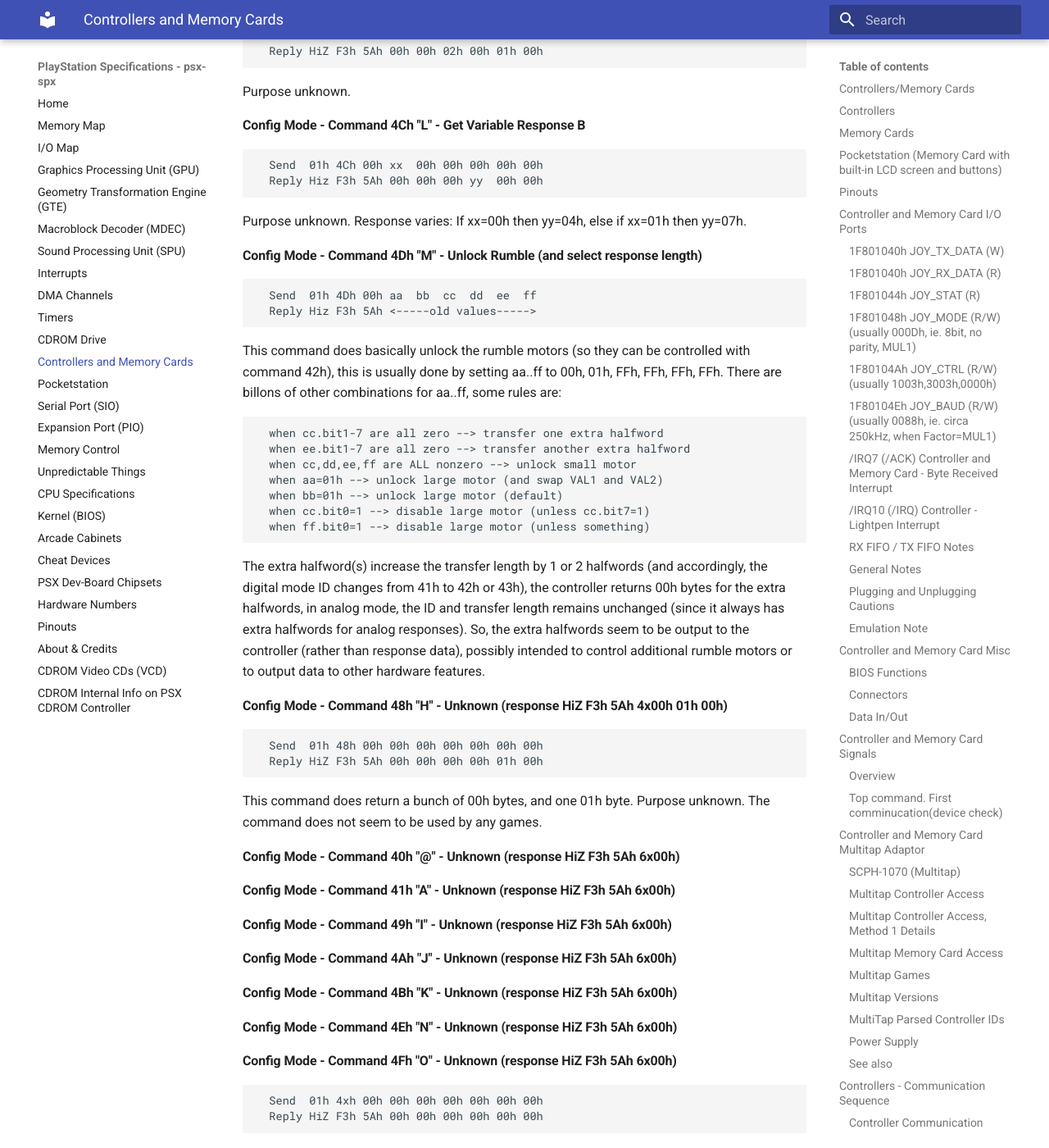
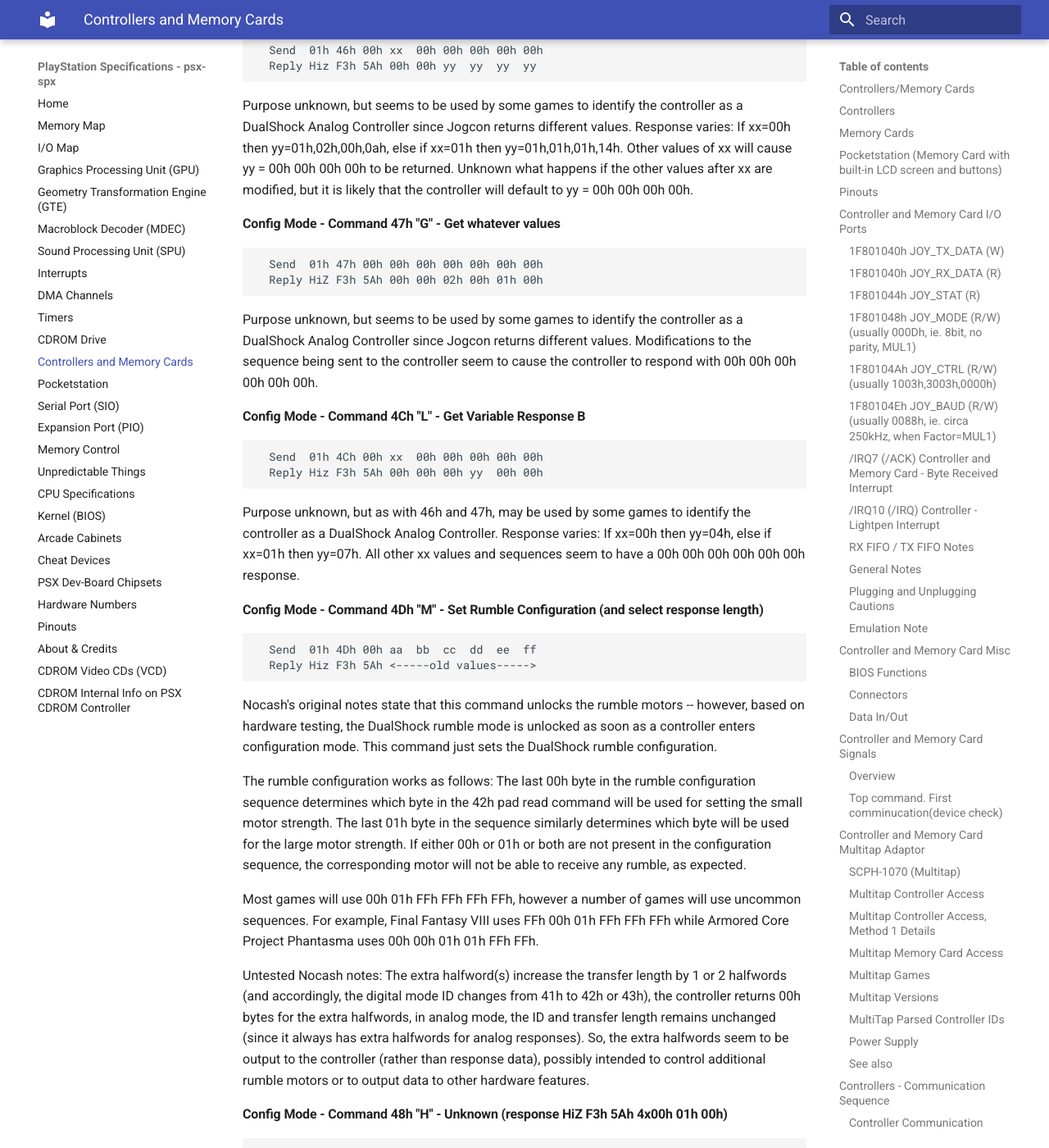
Before and after one commit to psx-spx/psx-spx.github.io, an MkDocs documentation site: the page built from docs/controllersandmemorycards.md, in a window 1280 px wide and 1400 px high, scrolled down 31363 px. Shown: the whole window at 82% size. Built offline with MkDocs 1.6.1 and Material for MkDocs 9.7.7, drawn with Linux system fonts in a browser that asks for light colours; some of the changed text lies outside the part shown.

Commit message:
Controllers: Add notes from hardware testing

````diff
--- a/docs/controllersandmemorycards.md
+++ b/docs/controllersandmemorycards.md
@@ -1300,6 +1300,8 @@
 and SCPH-110 (for controlling the right/small motor), alternately those newer
 pads can use the config commands (for gaining access to both motors).<br/>
 
+When the controller enters configuration mode, the old rumble method is disabled until a hard reset. Unknown if it's possible to re-enable the old rumble method programmatically.
+
 #### New Method, two motors, with config commands (SCPH-1200, SCPH-110)
 For using the new rumble method, one must unlock the new rumble mode, for that
 purpose Sony has invented a "slightly" overcomplicated protocol with not less
@@ -1366,6 +1368,9 @@
 command 42h (button data) (and analog inputs when in analog mode) (but without
 M1 and M2 parameters). While in config mode, the ID bytes are always "F3h 5Ah"
 (instead of the normal analog/digital ID bytes).<br/>
+
+Entering configuration mode enables the DualShock rumble method and disables the legacy rumble method. Unknown if it's possible to re-enable the old rumble method programmatically.
+
 ```
   xx=00h Stay in Normal mode
   xx=01h Enter Configuration mode
@@ -1420,6 +1425,8 @@
 If "sel=02h", then "val" is applied as new LED state (val=00h for LED off aka
 Digital mode, and val=01h for LED on/red aka analog mode).<br/>
 
+Using this command has a side effect of resetting the DualShock rumble configuration to FFh FFh FFh FFh FFh FFh.
+
 #### Config Mode - Command 45h "E" - Get LED State (and whatever values)
 ```
   Send  01h 45h 00h 00h 00h 00h 00h 00h 00h
@@ -1434,42 +1441,34 @@
   Send  01h 46h 00h xx  00h 00h 00h 00h 00h
   Reply Hiz F3h 5Ah 00h 00h yy  yy  yy  yy
 ```
-Purpose unknown. Response varies: If xx=00h then yy=01h,02h,00h,0ah, else if
-xx=01h then yy=01h,01h,01h,14h.<br/>
+Purpose unknown, but seems to be used by some games to identify the controller as a DualShock Analog Controller since Jogcon returns different values. Response varies: If xx=00h then yy=01h,02h,00h,0ah, else if xx=01h then yy=01h,01h,01h,14h. Other values of xx will cause yy = 00h 00h 00h 00h to be returned. Unknown what happens if the other values after xx are modified, but it is likely that the controller will default to yy = 00h 00h 00h 00h. <br/>
 
 #### Config Mode - Command 47h "G" - Get whatever values
 ```
   Send  01h 47h 00h 00h 00h 00h 00h 00h 00h
   Reply HiZ F3h 5Ah 00h 00h 02h 00h 01h 00h
 ```
-Purpose unknown.<br/>
+Purpose unknown, but seems to be used by some games to identify the controller as a DualShock Analog Controller since Jogcon returns different values. Modifications to the sequence being sent to the controller seem to cause the controller to respond with 00h 00h 00h 00h 00h 00h.<br/>
 
 #### Config Mode - Command 4Ch "L" - Get Variable Response B
 ```
   Send  01h 4Ch 00h xx  00h 00h 00h 00h 00h
   Reply Hiz F3h 5Ah 00h 00h 00h yy  00h 00h
 ```
-Purpose unknown. Response varies: If xx=00h then yy=04h, else if xx=01h then
-yy=07h.<br/>
-
-#### Config Mode - Command 4Dh "M" - Unlock Rumble (and select response length)
+Purpose unknown, but as with 46h and 47h, may be used by some games to identify the controller as a DualShock Analog Controller. Response varies: If xx=00h then yy=04h, else if xx=01h then yy=07h. All other xx values and sequences seem to have a 00h 00h 00h 00h 00h 00h response.<br/>
+
+#### Config Mode - Command 4Dh "M" - Set Rumble Configuration (and select response length)
 ```
   Send  01h 4Dh 00h aa  bb  cc  dd  ee  ff
   Reply Hiz F3h 5Ah <-----old values----->
 ```
-This command does basically unlock the rumble motors (so they can be controlled
-with command 42h), this is usually done by setting aa..ff to 00h, 01h, FFh,
-FFh, FFh, FFh. There are billons of other combinations for aa..ff, some rules
-are:<br/>
-```
-  when cc.bit1-7 are all zero --> transfer one extra halfword
-  when ee.bit1-7 are all zero --> transfer another extra halfword
-  when cc,dd,ee,ff are ALL nonzero --> unlock small motor
-  when aa=01h --> unlock large motor (and swap VAL1 and VAL2)
-  when bb=01h --> unlock large motor (default)
-  when cc.bit0=1 --> disable large motor (unless cc.bit7=1)
-  when ff.bit0=1 --> disable large motor (unless something)
-```
+Nocash's original notes state that this command unlocks the rumble motors -- however, based on hardware testing, the DualShock rumble mode is unlocked as soon as a controller enters configuration mode. This command just sets the DualShock rumble configuration.
+
+The rumble configuration works as follows: The last 00h byte in the rumble configuration sequence determines which byte in the 42h pad read command will be used for setting the small motor strength. The last 01h byte in the sequence similarly determines which byte will be used for the large motor strength. If either 00h or 01h or both are not present in the configuration sequence, the corresponding motor will not be able to receive any rumble, as expected.
+
+Most games will use 00h 01h FFh FFh FFh FFh, however a number of games will use uncommon sequences. For example, Final Fantasy VIII uses FFh 00h 01h FFh FFh FFh while Armored Core Project Phantasma uses 00h 00h 01h 01h FFh FFh.
+
+Untested Nocash notes:
 The extra halfword(s) increase the transfer length by 1 or 2 halfwords (and
 accordingly, the digital mode ID changes from 41h to 42h or 43h), the
 controller returns 00h bytes for the extra halfwords, in analog mode, the ID
````
